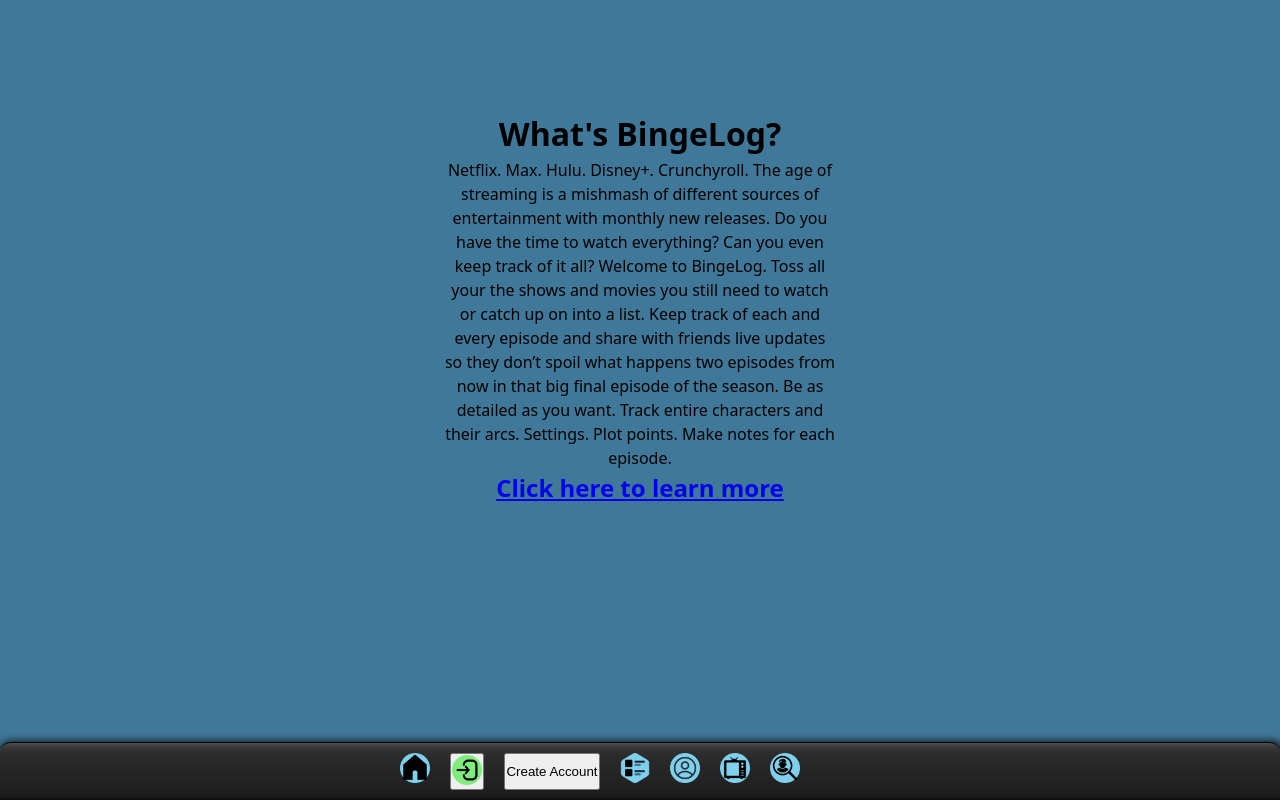
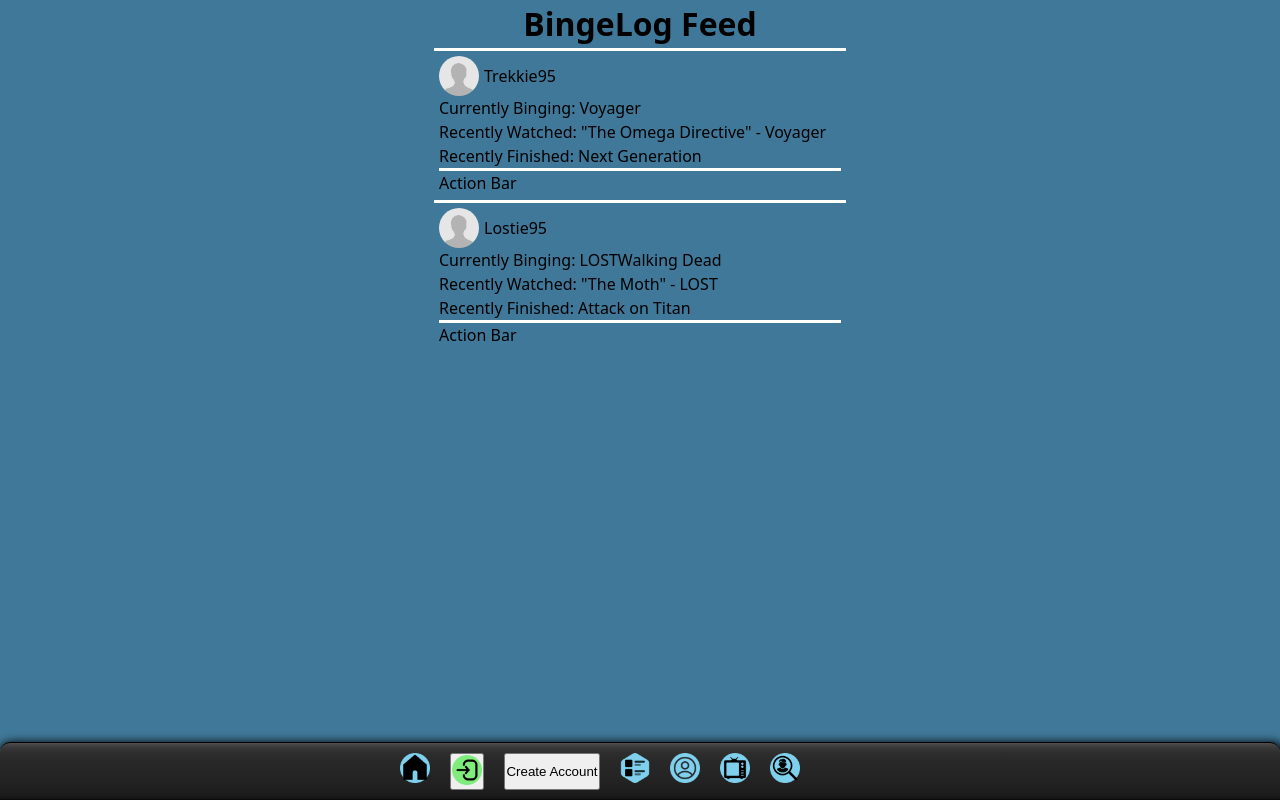
Before and after one commit to WebDev955/BingeLog-useContext, a React (Vite) app: page /bingelog in a window 1280 px wide. Built offline with nearby package versions, Linux system fonts and the light colour scheme; data requests are answered from the project's data file.

Commit message:
updated files

```diff
--- a/src/components/Contexts/UserAccountContext.jsx
+++ b/src/components/Contexts/UserAccountContext.jsx
@@ -17,7 +17,7 @@
     userName: undefined,
     password: undefined,
     myShows: [],
-    //friendList: []
+    friendList: []
 },
 
 /* Bingfeed List */
@@ -64,7 +64,7 @@
         userName: undefined,
         password: undefined,
         myShows: [],
-        //friendList: [],
+        friendList: [],
     })
 
     console.log(userAccount)
@@ -174,27 +174,27 @@
 //}
 
 /***Display Friends List***/
-//useEffect(() => {
-  //  fetch("http://localhost:3000/users")
-     //   .then(res => res.json())
-    //    .then(data => {
-     //       userAccount.friendList(data);
-     //   })
-     //   .catch(error => {
-     //       console.error('Error fetching friends list:', error);
-     //   });
-//},[])
+useEffect(() => {
+    fetch("http://localhost:3000/users")
+        .then(res => res.json())
+        .then(data => {
+            userAccount.friendList(data);
+        })
+        .catch(error => {
+            console.error('Error fetching friends list:', error);
+        });
+},[])
 
 const [bingeFeed, setBingeFeed] = useState([])
 
 /***Binge Feed Data***/
-//useEffect(() => {
-   // fetch("http://localhost:3000/bingeFeed")
-   // .then(res => res.json())
-  //  .then(data => {
-   //     setBingeFeed(data)
-   // })
-//},[])
+useEffect(() => {
+    fetch("http://localhost:3000/bingeFeed")
+    .then(res => res.json())
+    .then(data => {
+        setBingeFeed(data)
+    })
+},[])
 
 
 
@@ -210,7 +210,7 @@
 
 
         //addFriend,
-        //bingeFeed,
+        bingeFeed,
 
         isLoggedIn,
         isLoggingIn,
--- a/src/components/Contexts/UserProfileContext.jsx
+++ b/src/components/Contexts/UserProfileContext.jsx
@@ -154,9 +154,8 @@
 
         await response.json()
         userAcct.userAccount(prev => ({...prev, myShows: updatedShows}))
-        localStorage.setItem("user",
-            JSON.stringify({ ...userAcct.userAccount, myShows: updatedShows}) ||  JSON.stringify(updatedShows));
-          // sync local state //add || to work locally
+        localStorage.setItem("user", JSON.stringify({ ...userAcct.userAccount, myShows: updatedShows }));
+          // sync local state
     } catch (err) {
         console.error(err)
     }
--- a/src/pages/BingeLogFeed/BingeLogPage.jsx
+++ b/src/pages/BingeLogFeed/BingeLogPage.jsx
@@ -1,11 +1,11 @@
 //IMPORTS - Hooks
 //import { useContext } from "react"
 //IMPORTS - Components
-//import FeedCard from "./FeedCard"
-//import { UserAccountContext } from "../../components/Contexts/UserAccountContext"
+import FeedCard from "./FeedCard"
+import { UserAccountContext } from "../../components/Contexts/UserAccountContext"
 
 //IMPORTS - Styles
-//import styles from "./BingeLogPage.module.css"
+import styles from "./BingeLogPage.module.css"
 
 /* HOW THIS PAGE SHOULD NORMALLY WORK
     userCtx.friendsList.map((friend) => {
@@ -14,15 +14,15 @@
 
 */
 
-//function BingeLog() {
+function BingeLog() {
   //const userAcct = useContext(UserAccountContext)
 
-  //return (
-    //<main className = {styles.mainWrapper}>
-        //<h1>BingeLog Feed</h1>
-        //<FeedCard/>
-    //</main>
+  return (
+    <main className = {styles.mainWrapper}>
+        <h1>BingeLog Feed</h1>
+        <FeedCard/>
+    </main>
 
-  //)
-//}
-//export default BingeLog
+  )
+}
+export default BingeLog
--- a/src/pages/BingeLogFeed/FeedCard.jsx
+++ b/src/pages/BingeLogFeed/FeedCard.jsx
@@ -1,46 +1,46 @@
 //IMPORTS - Hooks
-//import { useContext} from "react"
+import { useContext} from "react"
 //IMPORTS - Components
-//import { UserProfileContext } from "../../components/Contexts/UserProfileContext"
-//import { UserAccountContext } from "../../components/Contexts/UserAccountContext"
+import { UserProfileContext } from "../../components/Contexts/UserProfileContext"
+import { UserAccountContext } from "../../components/Contexts/UserAccountContext"
 //IMPORTS - Styles
 
-//import styles from "./FeedCard.module.css"
+import styles from "./FeedCard.module.css"
 
-//function FeedCard() {
+function FeedCard() {
 
-//const userProfile = useContext(UserProfileContext)
-//const userAcct = useContext(UserAccountContext)
+const userProfile = useContext(UserProfileContext)
+const userAcct = useContext(UserAccountContext)
 
     // Best Option: Add a conditional check here
     //if (!userAcct.friendsList || userAcct.friendsList.length === 0) {
        // return <p>No friends to display yet. Add some!</p>;
   //  }
 
-  //return (
- // <>
-   // {userAcct.bingeFeed.map((friend) => (
-    //  <main className = {styles.mainWrapper}>
-     //   <article>
-       ///   <header className={styles.header}>
-           // <img src={userProfile.bioAvatar} width="40" height="40"/>
-           // <p>{friend.userName}</p>
-         /// </header>
-        //  <div>
-         //   <p>Currently Binging: {friend.currBinge}</p>
-             // {friend.recentlyWatchedEp.map((ep) => (
-             //   <p>Recently Watched: "{ep.epName}" - {ep.showName} </p>
-             // ))}
-           // <p>Recently Finished: {friend.recentlyFinishedShow}</p>
-         // </div>
-       // </article>
-      //  <div className={styles.actionBar}>
-         // <p>Action Bar</p>
-      //  </div>
-     // </main>
-   // ))}
- // </>
+  return (
+  <>
+    {userAcct.bingeFeed.map((friend) => (
+      <main className = {styles.mainWrapper}>
+        <article>
+          <header className={styles.header}>
+            <img src={userProfile.bioAvatar} width="40" height="40"/>
+            <p>{friend.userName}</p>
+          </header>
+          <div>
+            <p>Currently Binging: {friend.currBinge}</p>
+              {friend.recentlyWatchedEp.map((ep) => (
+                <p>Recently Watched: "{ep.epName}" - {ep.showName} </p>
+              ))}
+            <p>Recently Finished: {friend.recentlyFinishedShow}</p>
+          </div>
+        </article>
+        <div className={styles.actionBar}>
+          <p>Action Bar</p>
+        </div>
+      </main>
+    ))}
+  </>
 
-  //)
-//}
-//export default FeedCard
+  )
+}
+export default FeedCard
--- a/src/pages/FriendsList/FriendsList.jsx
+++ b/src/pages/FriendsList/FriendsList.jsx
@@ -1,35 +1,35 @@
 //IMPORTS - Hooks
-//import { useContext, useEffect, useState } from "react"
+import { useContext, useEffect, useState } from "react"
 //IMPORTS - Components
-//import{ UserAccountContext} from "../../components/Contexts/UserAccountContext"
+import{ UserAccountContext} from "../../components/Contexts/UserAccountContext"
 
 //IMPORTS - Styles
 //import styles from "./UserPage.module.css"
 
 
-//function FriendsList() {
+function FriendsList() {
 
-//const userAcct = useContext(UserAccountContext)
-//const [globalUsers, setGlobalUsers] = useState([])
+const userAcct = useContext(UserAccountContext)
+const [globalUsers, setGlobalUsers] = useState([])
 
-//useEffect(() => {
- // fetch('http://localhost:3000/users')
-   // .then (res => res.json())
-   // .then (data => setGlobalUsers(data))
-//},[])
+useEffect(() => {
+  fetch('http://localhost:3000/users')
+    .then (res => res.json())
+    .then (data => setGlobalUsers(data))
+},[])
 
- //return (
-   // <>
-     // <h1>Friends List</h1>
-     // {userAcct.userAccount.friendList.map(friendId => {
-       /// const friend = globalUsers.find(user => user.id === friendId);
-       // return (
-        //  <div key={friendId}>
-          //  <p>{friend ? friend.userName : "Unknown User"}</p>
-        // </div>
-       // );
-      //})}
-    //</>
-  //);
-//}
-//export default FriendsList
+ return (
+    <>
+      <h1>Friends List</h1>
+      {userAcct.userAccount.friendList.map(friendId => {
+        const friend = globalUsers.find(user => user.id === friendId);
+        return (
+          <div key={friendId}>
+            <p>{friend ? friend.userName : "Unknown User"}</p>
+          </div>
+        );
+      })}
+    </>
+  );
+}
+export default FriendsList
--- a/src/pages/UserPage/Bio/Bio.jsx
+++ b/src/pages/UserPage/Bio/Bio.jsx
@@ -12,7 +12,7 @@
 import  DefaultAvatar from "./DefaultAvatar.jpg"
 
 function Bio({id}) {
- //<NavLink to="/friendsList"><h2>Friends List</h2></NavLink>
+
   const userAccountCtx = useContext(UserAccountContext)
   const userProCtx = useContext(UserProfileContext)
 
@@ -25,7 +25,7 @@
               <img className={styles.avatar} src={userProCtx.bioAvatar} width="75" height="75"/>
               <h3>{userAccountCtx.userAccount.userName}</h3>
               <h3>Binging since: 2025</h3>
-
+               <NavLink to="/friendsList"><h2>Friends List</h2></NavLink>
               {userProCtx.editingBio ? <BioEdit/> :
                 <div className={styles.bioBox}>
                   {userProCtx.bio}
```
Also changed, not shown: src/App.jsx (+8 -8 lines).
